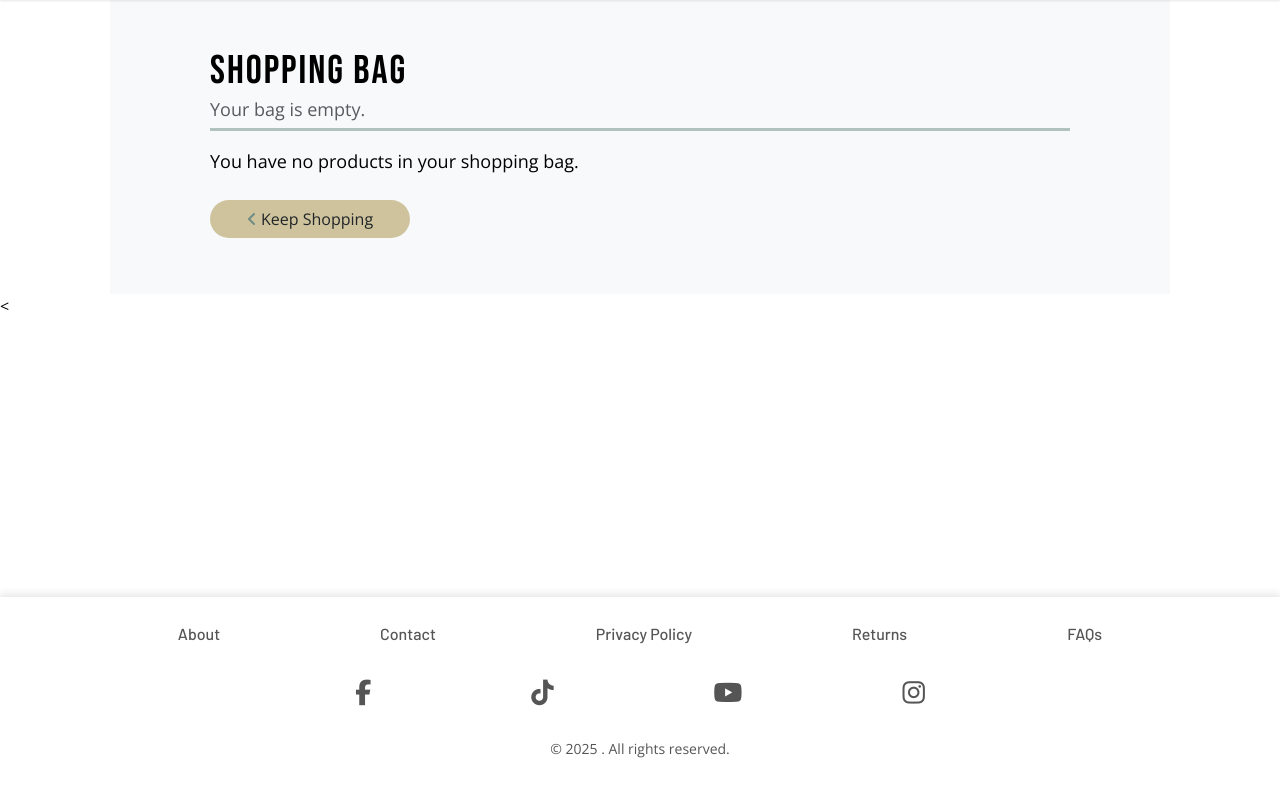
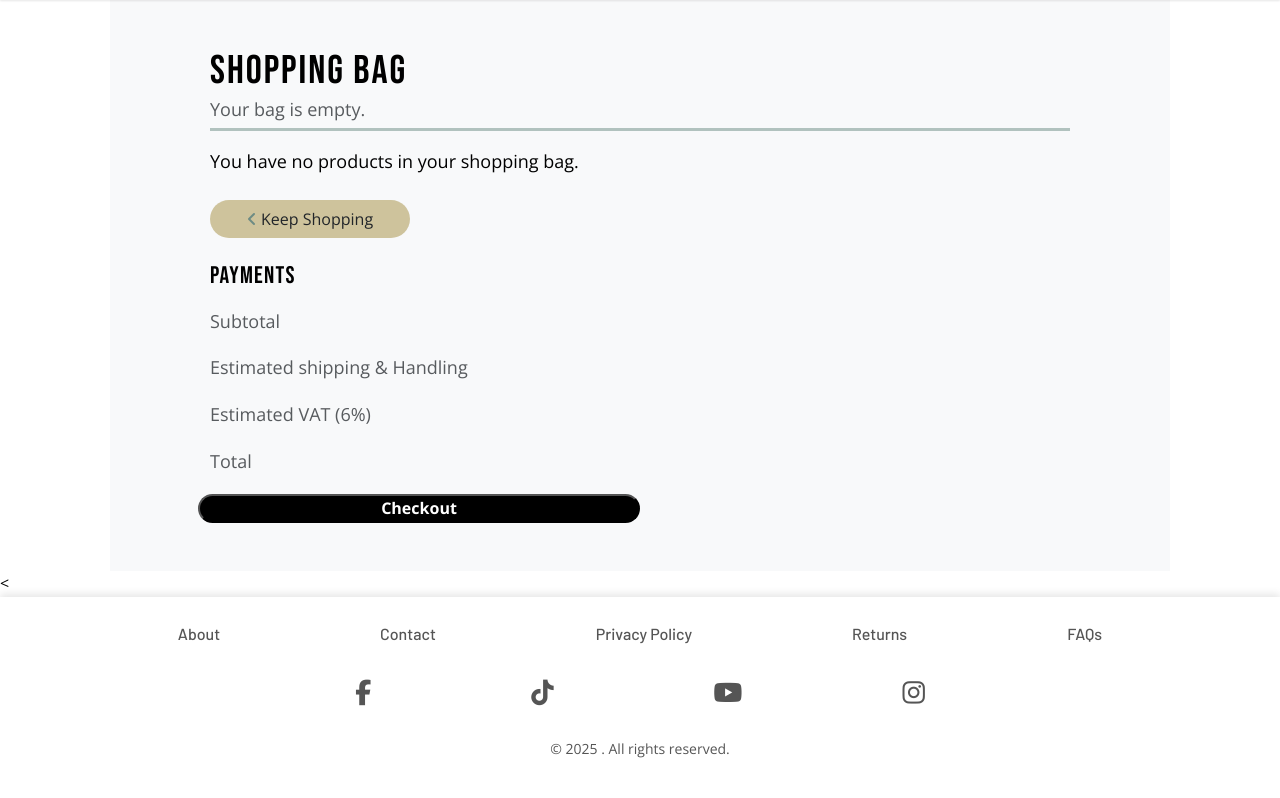
Before and after one commit to ZakariyeNor/sneakup, a Django app: page /bag/bag/ in a window 1280 px wide. Shown: the part 124-922 px from the top of the page. Run offline with Django 5.2, Linux system fonts and the light colour scheme; some libraries are stand-ins or nearby versions.

Commit message:
Added payment section into the shopping bag page

```diff
--- a/bag/templates/bag/bag.html
+++ b/bag/templates/bag/bag.html
@@ -63,11 +63,19 @@
                             </div>
                             <!-- Price, takes 3 columns -->
                             <div class="col-3 text-end">
-                            <p class="mb-0">${{ item.product.price }}</p>
+                                <div class="d-flex align-items-center" style="max-width: 120px;">
+                                    <i class="fa-solid fa-trash" style="color: #b12c1b;"></i>
+                                    <button type="button" id="decrement-btn" class="btn btn-outline-secondary">−</button>
+                                    <input type="number" id="quantity-input" name="quantity" value="1" min="1" max="99"
+                                        class="form-control text-center mx-1" style="width: 60px;" />
+                                    <button type="button" id="increment-btn" class="btn btn-outline-secondary">+</button>
                                 </div>
+                            </div>
+
                         </div>
                     {% endfor %}
 
+                <hr class="mt-1" style="border: none; height: 3px; background-color: #6d8b84; opacity: 0.5;">
                 {% else %}
                     <p class="mb-4">
                         You have no products in your shopping bag.
@@ -80,6 +88,18 @@
                 {% endif %}
             </div>
         </div>
+        <div class="row">
+            <div class="col-12">
+                <h6 class="mt-3 mb-3">
+                    Payments
+                </h6>
+                <p class="col-6 text-muted pl-3">Subtotal</p>
+                <p class="col-6 text-muted pl-3">Estimated shipping & Handling</p>
+                <p class="col-6 text-muted pl-3">Estimated VAT (6%)</p>
+                <p class="col-6 text-muted pl-3">Total</p>
+            </div>
+            <button class="col-12 rounded-5 text-white fw-bold text-center w-50 bg-black">Checkout</button>
+        </div>
     </div>
 </section>
 
```
Also changed, not shown: db.sqlite3. Lines whose indentation alone changed are shown as unchanged.
